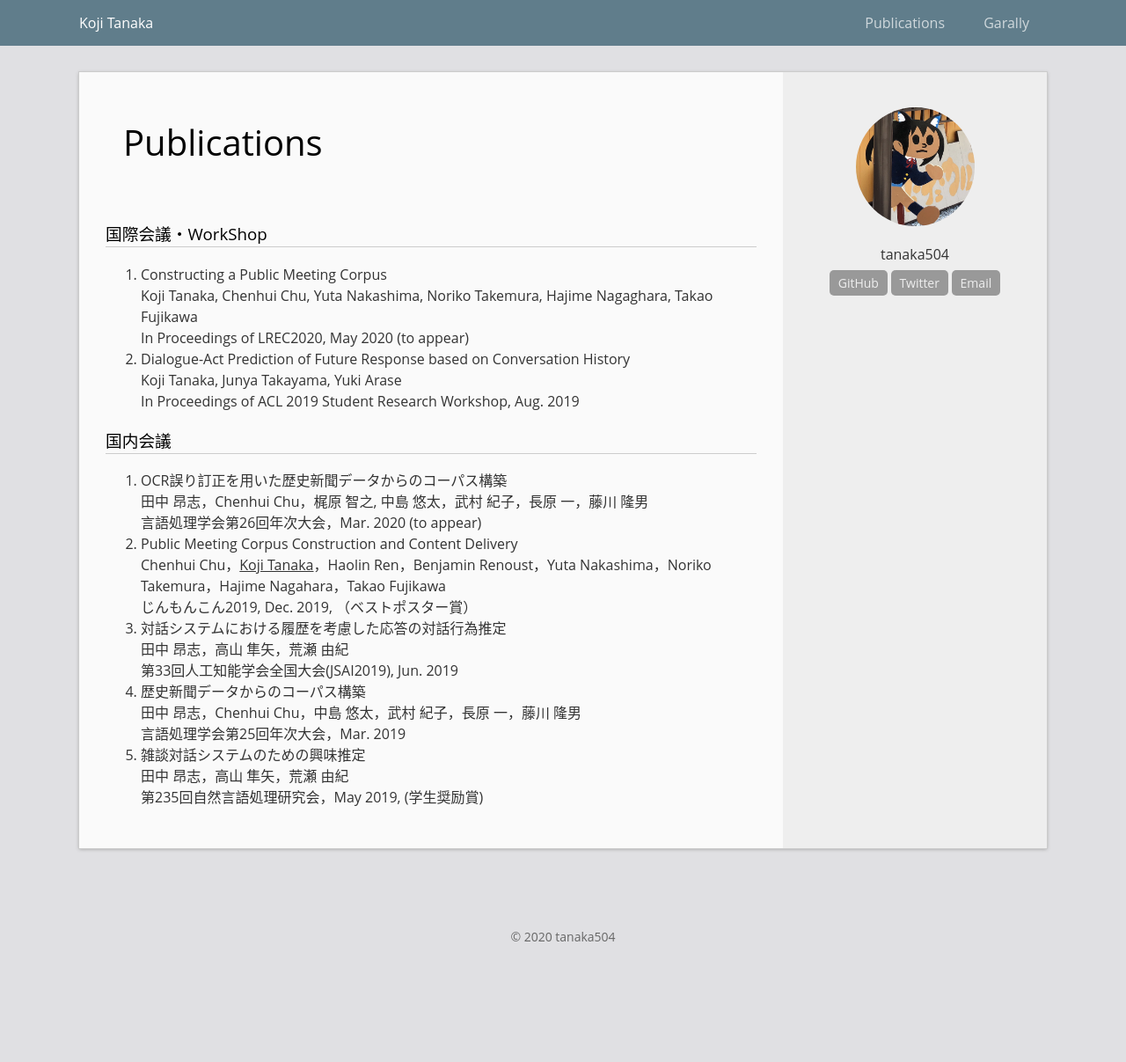
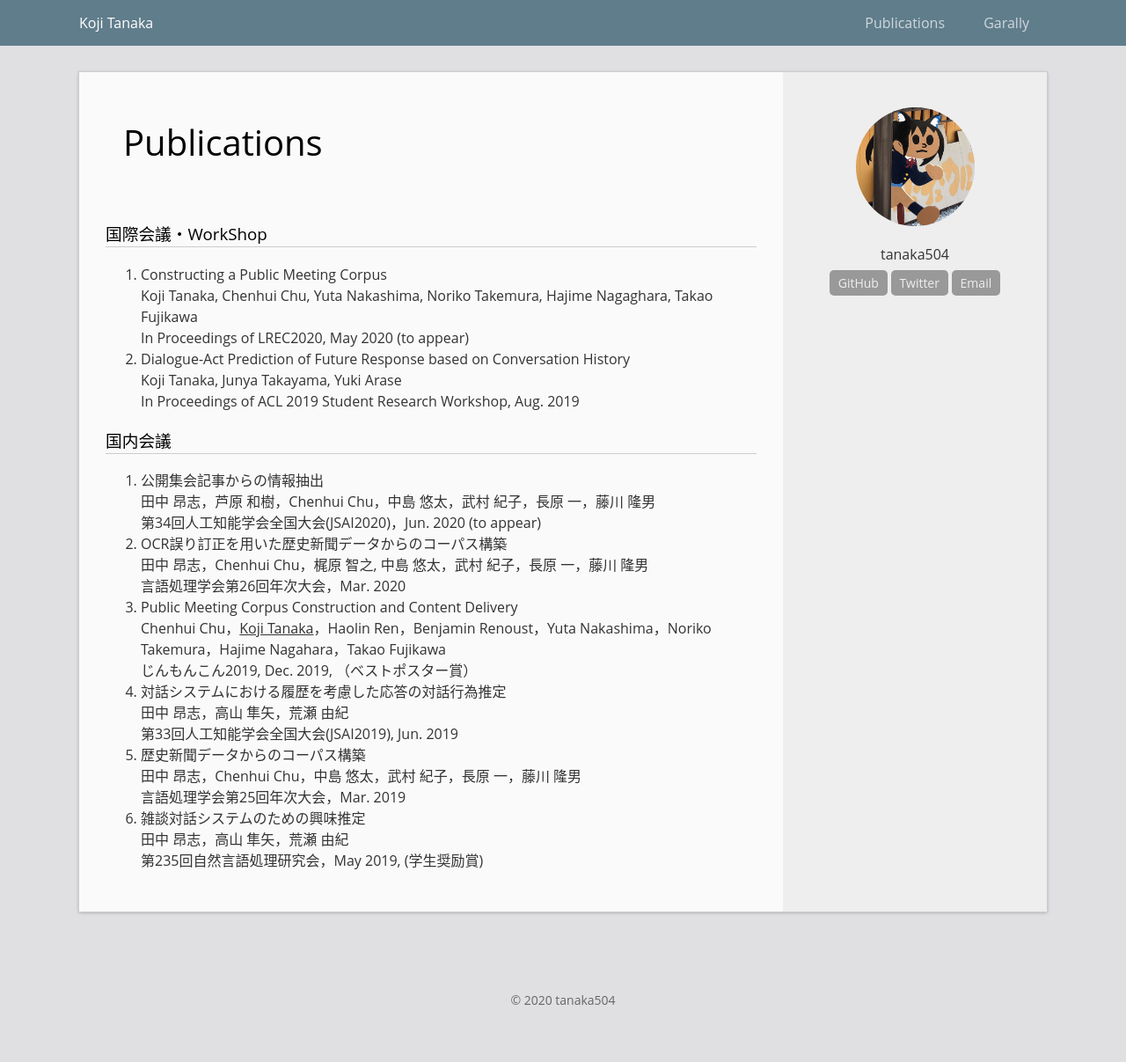
Before and after one commit to tanaka504/tanaka504.github.io, a Jekyll site: the page built from publications.md, in a window 1280 px wide. Shown: the whole page at 88% size. Built offline with Jekyll 4.4.1, drawn with Linux system fonts in a browser that asks for light colours; before the commit the page ends 1135 px from its top, so only the background shows below that.

```diff
--- a/_data/publications.json
+++ b/_data/publications.json
@@ -13,9 +13,14 @@
   ],
   'Domestic': [
     {
+      'authors': '田中 昂志，芦原 和樹，Chenhui Chu，中島 悠太，武村 紀子，長原 一，藤川 隆男',
+      'title': '公開集会記事からの情報抽出',
+      'info': '第34回人工知能学会全国大会(JSAI2020)，Jun. 2020 (to appear)',
+    },
+    {
       'authors': '田中 昂志，Chenhui Chu，梶原 智之, 中島 悠太，武村 紀子，長原 一，藤川 隆男',
       'title': 'OCR誤り訂正を用いた歴史新聞データからのコーパス構築',
-      'info': '言語処理学会第26回年次大会，Mar. 2020 (to appear)',
+      'info': '言語処理学会第26回年次大会，Mar. 2020',
     },
     {
       'authors': 'Chenhui Chu，<u>Koji Tanaka</u>，Haolin Ren，Benjamin Renoust，Yuta Nakashima，Noriko Takemura，Hajime Nagahara，Takao Fujikawa',
```
Also changed, not shown: _data/gallery.json (+8 -0 lines), images/20200221_sanda.jpg (added), images/20200307_aonisai.jpg (added).
